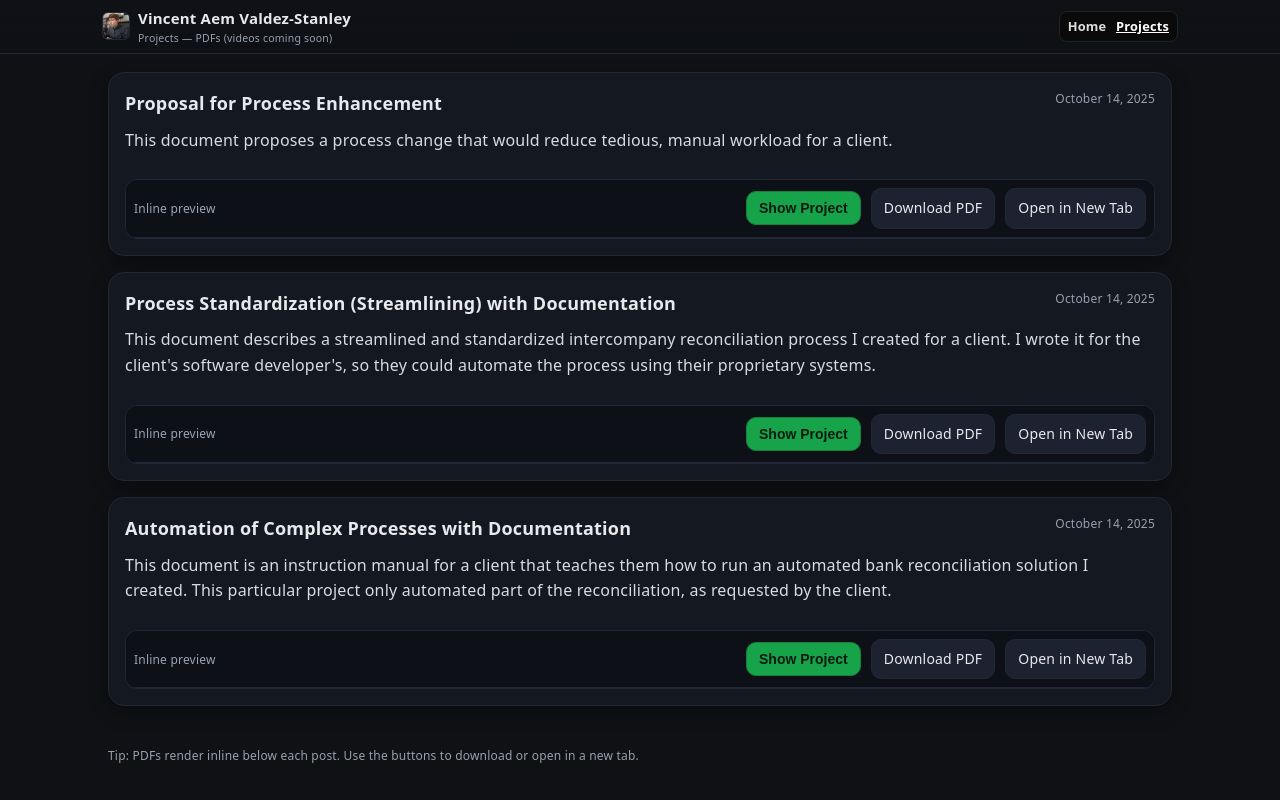
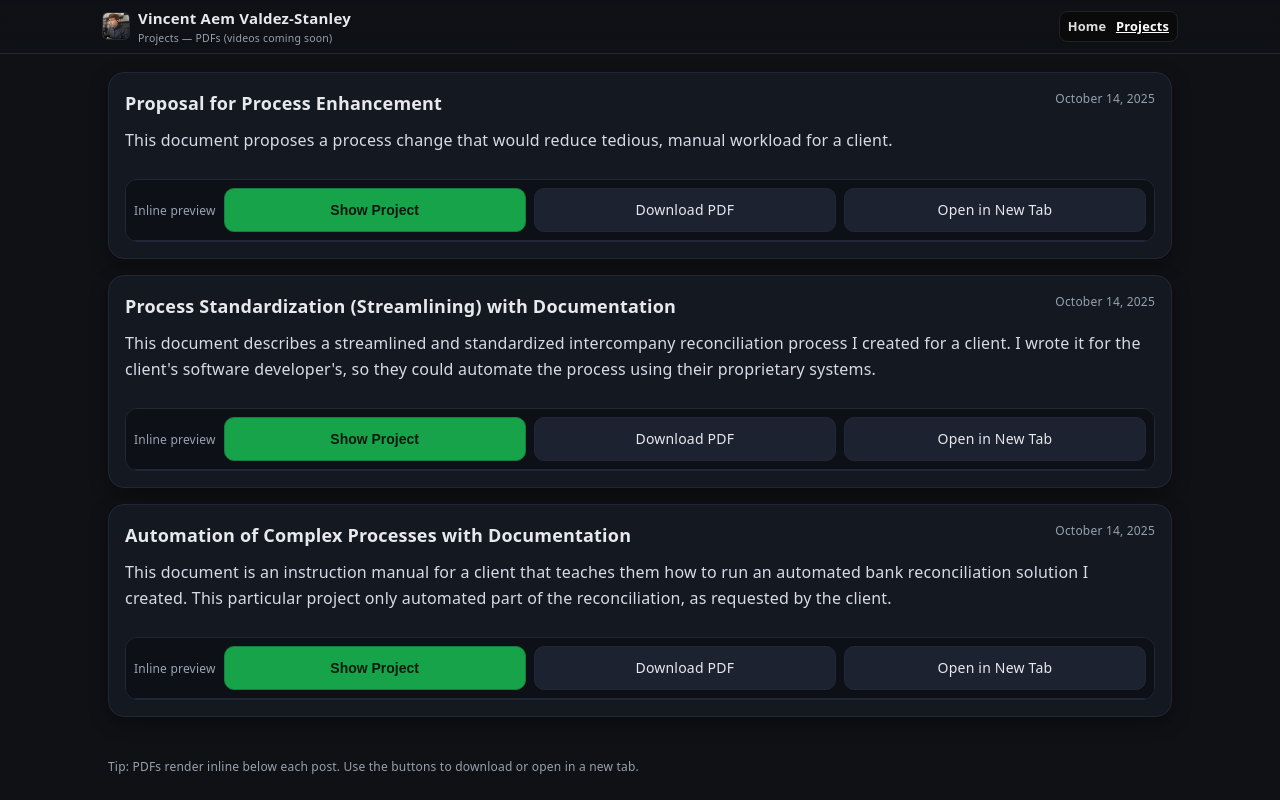
Before and after one commit to vavstanley/vavstanley.github.io, a plain HTML site: page projects.html in a window 1280 px wide. Drawn offline with Linux system fonts and the light colour scheme.

Commit message:
Update projects.html
Added CSS code to make PDF buttons uniform.

```diff
--- a/projects.html
+++ b/projects.html
@@ -143,6 +143,33 @@
     }
       /* Hide the filter controls but keep the markup & JS intact */
       .controls { display: none !important; }
+    /* === Uniform PDF viewer buttons (mobile + desktop) === */
+.pdfBar {
+  display: flex;                 /* ensure flex container */
+  align-items: center;
+  gap: 8px;
+  flex-wrap: wrap;               /* wrap cleanly on small screens */
+}
+
+/* Make all buttons identical height and prevent multi-line labels */
+.pdfBar .btn {
+  display: inline-flex;
+  align-items: center;
+  justify-content: center;
+  white-space: nowrap;           /* keep each label on one line */
+  height: 44px;                  /* same height */
+  min-width: 140px;              /* enough for "Open in New Tab" */
+  padding: 0 14px;
+  flex: 1 1 0;                   /* share width evenly */
+}
+
+/* On small phones, stack for perfect equality */
+@media (max-width: 480px){
+  .pdfBar .btn {
+    flex: 1 0 100%;              /* full-width, one per row */
+    margin: 2px 0;
+  }
+}
 
   </style>
 </head>
```
